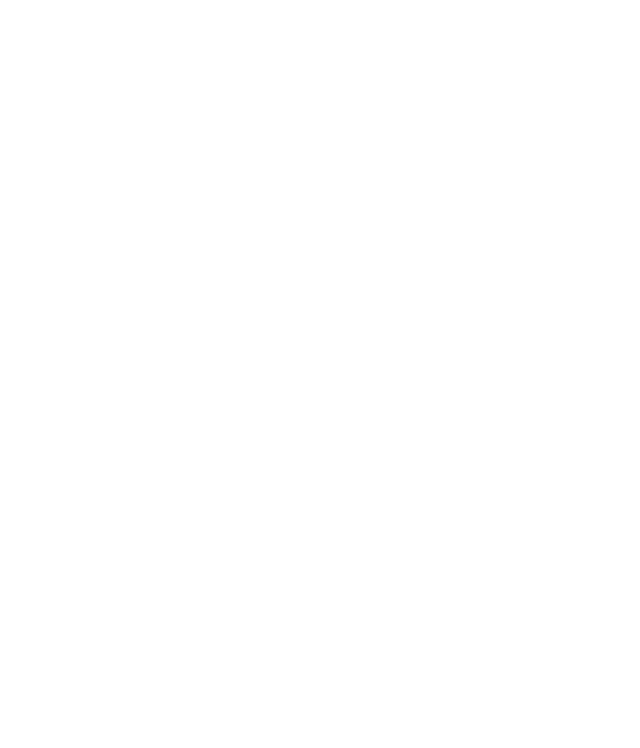
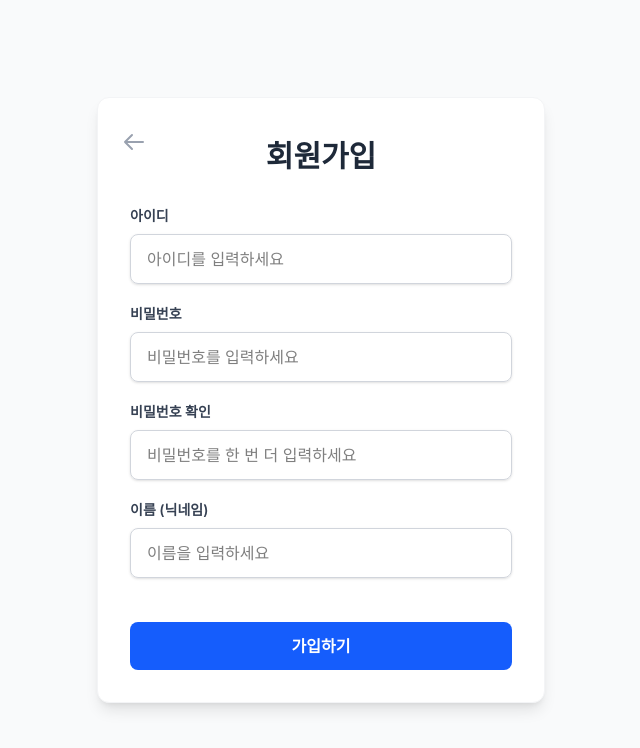
Before and after one commit to DongHyunj/Spring_Frontend, a Vue app: page /user/signup in a window 1280 px wide. Before the commit this address had no page. Shown: the top 748 px of the page, without its empty margins (319-959 px from the left). Built offline with nearby package versions, Linux system fonts and the light colour scheme.

Commit message:
[Feat] 회원가입 기능 추가

```diff
--- /dev/null
+++ b/src/components/user/UserSignup.vue
@@ -0,0 +1,92 @@
+<script setup>
+import { ref } from 'vue';
+import { useRouter } from 'vue-router';
+import api from '../../plugins/axiosinterceptor.js';
+
+const email = ref('');
+const password = ref('');
+const passwordConfirm = ref('');
+const name = ref('');
+
+const router = useRouter();
+
+const submitSignup = async () => {
+    if (password.value !== passwordConfirm.value) {
+        alert("비밀번호가 일치하지 않습니다. 다시 확인해 주세요.");
+        return;
+    }
+
+    try {
+        const response = await api.post('/user/signup', {
+            email: email.value,
+            password: password.value,
+            name: name.value
+        });
+
+        alert("회원가입이 완료되었습니다! 환영합니다. 🎉");
+
+        router.push('/board');
+
+    } catch (error) {
+        console.error("회원가입 에러:", error);
+        alert("회원가입에 실패했습니다.");
+    }
+};
+</script>
+
+<template>
+    <div class="min-h-screen bg-gray-50 py-12 px-4 sm:px-6 lg:px-8 flex justify-center items-center">
+        <div class="max-w-md w-full bg-white rounded-xl shadow-lg p-8 border border-gray-100 relative">
+
+            <button @click="$router.push('/board')"
+                class="absolute left-6 top-8 text-gray-400 hover:text-gray-800 transition duration-200 focus:outline-none cursor-pointer"
+                title="메인으로 가기">
+                <svg xmlns="http://www.w3.org/2000/svg" class="h-6 w-6" fill="none" viewBox="0 0 24 24"
+                    stroke="currentColor">
+                    <path stroke-linecap="round" stroke-linejoin="round" stroke-width="2"
+                        d="M10 19l-7-7m0 0l7-7m-7 7h18" />
+                </svg>
+            </button>
+
+            <h2 class="text-3xl font-bold text-gray-800 mb-8 text-center mt-2">
+                회원가입
+            </h2>
+
+            <div class="flex flex-col space-y-5">
+
+                <div>
+                    <label for="email" class="block text-sm font-semibold text-gray-700 mb-2">아이디</label>
+                    <input id="email" v-model="email" type="email" placeholder="아이디를 입력하세요"
+                        class="w-full px-4 py-3 rounded-lg border border-gray-300 focus:outline-none focus:ring-2 focus:ring-blue-500 focus:border-transparent transition duration-200 shadow-sm" />
+                </div>
+
+                <div>
+                    <label for="password" class="block text-sm font-semibold text-gray-700 mb-2">비밀번호</label>
+                    <input id="password" v-model="password" type="password" placeholder="비밀번호를 입력하세요"
+                        class="w-full px-4 py-3 rounded-lg border border-gray-300 focus:outline-none focus:ring-2 focus:ring-blue-500 focus:border-transparent transition duration-200 shadow-sm" />
+                </div>
+
+                <div>
+                    <label for="passwordConfirm" class="block text-sm font-semibold text-gray-700 mb-2">비밀번호 확인</label>
+                    <input id="passwordConfirm" v-model="passwordConfirm" type="password"
+                        placeholder="비밀번호를 한 번 더 입력하세요"
+                        class="w-full px-4 py-3 rounded-lg border border-gray-300 focus:outline-none focus:ring-2 focus:ring-blue-500 focus:border-transparent transition duration-200 shadow-sm" />
+                </div>
+
+                <div>
+                    <label for="name" class="block text-sm font-semibold text-gray-700 mb-2">이름 (닉네임)</label>
+                    <input id="name" v-model="name" type="text" placeholder="이름을 입력하세요"
+                        class="w-full px-4 py-3 rounded-lg border border-gray-300 focus:outline-none focus:ring-2 focus:ring-blue-500 focus:border-transparent transition duration-200 shadow-sm" />
+                </div>
+
+                <div class="pt-6">
+                    <button @click="submitSignup"
+                        class="w-full bg-blue-600 hover:bg-blue-700 text-white font-bold py-3 px-4 rounded-lg transition duration-200 ease-in-out transform hover:-translate-y-1 hover:shadow-lg focus:outline-none focus:ring-2 focus:ring-blue-500 focus:ring-offset-2">
+                        가입하기
+                    </button>
+                </div>
+
+            </div>
+        </div>
+    </div>
+</template>
--- a/src/router/index.js
+++ b/src/router/index.js
@@ -23,6 +23,11 @@
       name: 'boardUpdate',
       component: () => import('../components/board/BoardUpdate.vue'),
     },
+    {
+      path: '/user/signup',
+      name: 'userSignup',
+      component: () => import('../components/user/UserSignup.vue'),
+    },
   ],
 })
 
```
